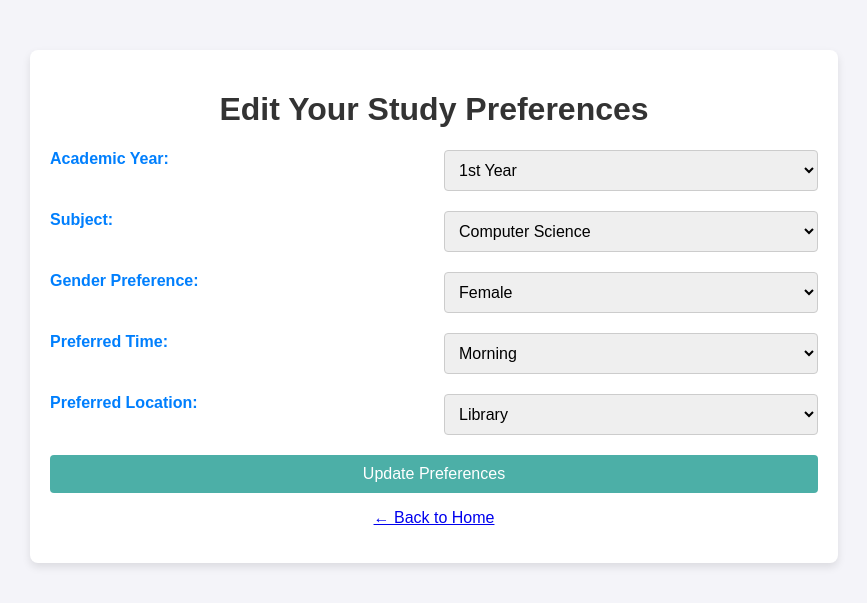
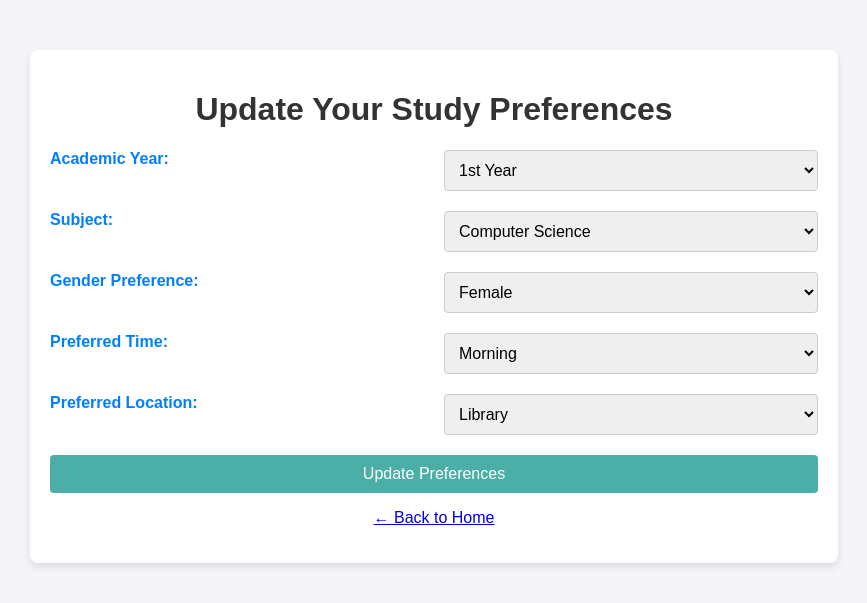
Before and after one commit to Group37-hub/StudyBuddy, a Flask app: template templates/profile.html in a window 1280 px wide. Shown: the top 603 px of the page, without its empty margins (206-1073 px from the left). Run offline with Flask 3, Linux system fonts and the light colour scheme; the template is opened without the code that fills it, so the values that code supplies are empty.

Commit message:
Add unit tests and final refinements to update study preferences feature

```diff
--- a/app.py
+++ b/app.py
@@ -10,25 +10,26 @@ user = User(
     StudyPreferences("1st", "Computer Science", "Male", "Morning", "Library")
 )
 
+
 @app.route('/')
 def home():
     return render_template('home.html')
 
 
-@app.route('/edit_preferences', methods=['GET', 'POST'])
-def edit_preferences():
+@app.route('/update_preferences', methods=['GET', 'POST'])
+def update_preferences():
     if request.method == 'POST':
         year = request.form['year']
         subject = request.form['subject']
         gender = request.form['gender']
-        time_preference = request.form['time']
+        time = request.form['time']
         location = request.form['location']
 
         user.update_study_preferences(
             year=year,
             subject=subject,
             gender=gender,
-            time=time_preference,
+            time=time,
             location=location
         )
 
--- a/templates/home.html
+++ b/templates/home.html
@@ -9,8 +9,8 @@
   <div class="container">
     <h1>Welcome to Study Buddy!</h1>
     <p>Connect with fellow learners</p>
-    <a href="{{ url_for('edit_preferences') }}">
-      <button>Edit Study Preferences</button>
+    <a href="{{ url_for('update_preferences') }}">
+      <button>Update Study Preferences</button>
     </a>
   </div>
 </body>
--- a/templates/profile.html
+++ b/templates/profile.html
@@ -2,16 +2,16 @@
 <html lang="en">
 <head>
   <meta charset="UTF-8">
-  <title>Edit Preferences</title>
+  <title>Update Preferences</title>
   <link rel="stylesheet" href="{{ url_for('static', filename='styles.css') }}">
 </head>
 <body>
   <div class="container">
-    <h1>Edit Your Study Preferences</h1>
+    <h1>Update Your Study Preferences</h1>
   {% if success %}
     <p class="success">{{ success }}</p>
   {% endif %}
-    <form action="{{ url_for('edit_preferences') }}" method="POST">
+    <form action="{{ url_for('update_preferences') }}" method="POST">
 
       <label for="year">Academic Year:</label>
 <select name="year" id="year">
```
Also changed, not shown: test_user_preferences.py (added, +33 -0 lines).
